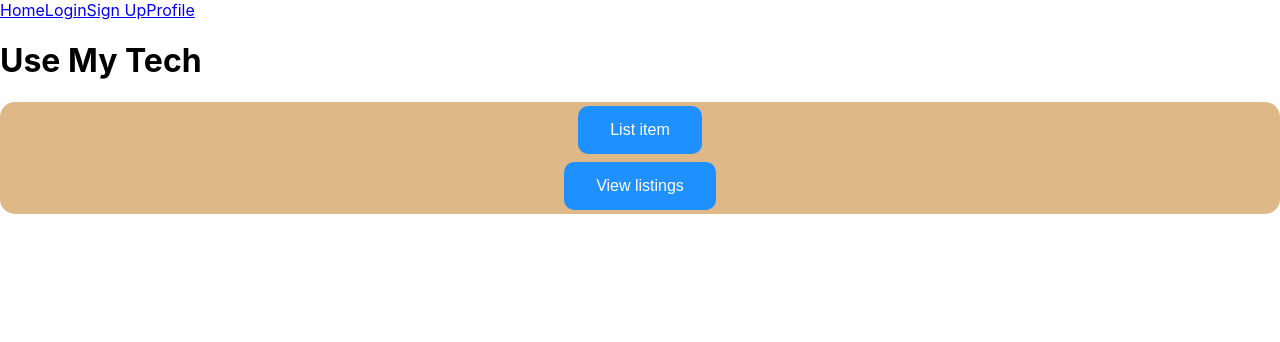
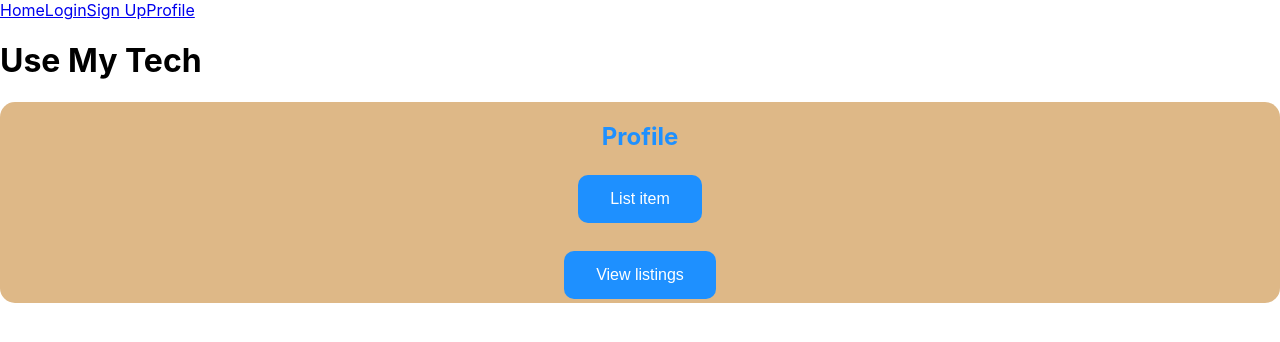
Before and after one commit to Ft-use-my-tech/Front-end, a React (Create React App) app in the folder my-app/: page /Profile in a window 1280 px wide. Shown: the top 342 px of the page. Built offline with nearby package versions, Linux system fonts and the light colour scheme.

Commit message:
added to the profile page styling

```diff
--- a/my-app/src/components/Profile.js
+++ b/my-app/src/components/Profile.js
@@ -9,6 +9,12 @@ const StyledDiv = styled.div`
     justify-content: center;
     align-items:center;
 `
+const StyledTitle = styled.h2`
+    color:#1E90FF;
+    display:flex;
+    align-items:center;
+`
+
 const StyledButton = styled.button`
     background-color: #1E90FF;
     border: none;
@@ -26,7 +32,9 @@ const StyledButton = styled.button`
 const Profile = () => {
     return (
         <StyledDiv>
+                <StyledTitle>Profile</StyledTitle>
             <StyledButton>List item</StyledButton>
+            <br></br>
             <StyledButton>View listings</StyledButton>
         </StyledDiv>
     )
```
